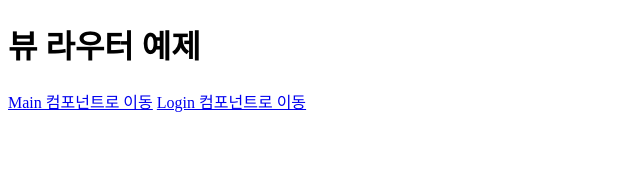
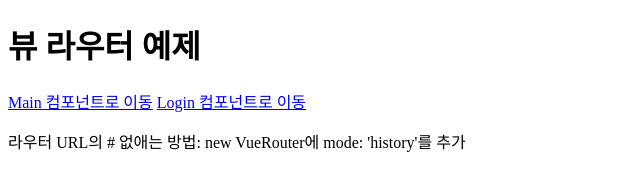
Before and after one commit to YoonHwe/Vue-Practice, a plain HTML site: page chap4/4-1/index.html in a window 1280 px wide. Shown: the whole page, without its empty margins (0-640 px from the left). Drawn offline with nearby package versions, Linux system fonts and the light colour scheme.

Commit message:
add chap 4-1

```diff
--- a/chap4/4-1/index.html
+++ b/chap4/4-1/index.html
@@ -16,6 +16,7 @@
             <router-link to="/main">Main 컴포넌트로 이동</router-link>
             <router-link to="/login">Login 컴포넌트로 이동</router-link>
         </p>
+        <p>라우터 URL의 # 없애는 방법: new VueRouter에 mode: 'history'를 추가</p>
         <router-view/>
     </div>
     <script>
```
Also changed, not shown: 1 other file.
